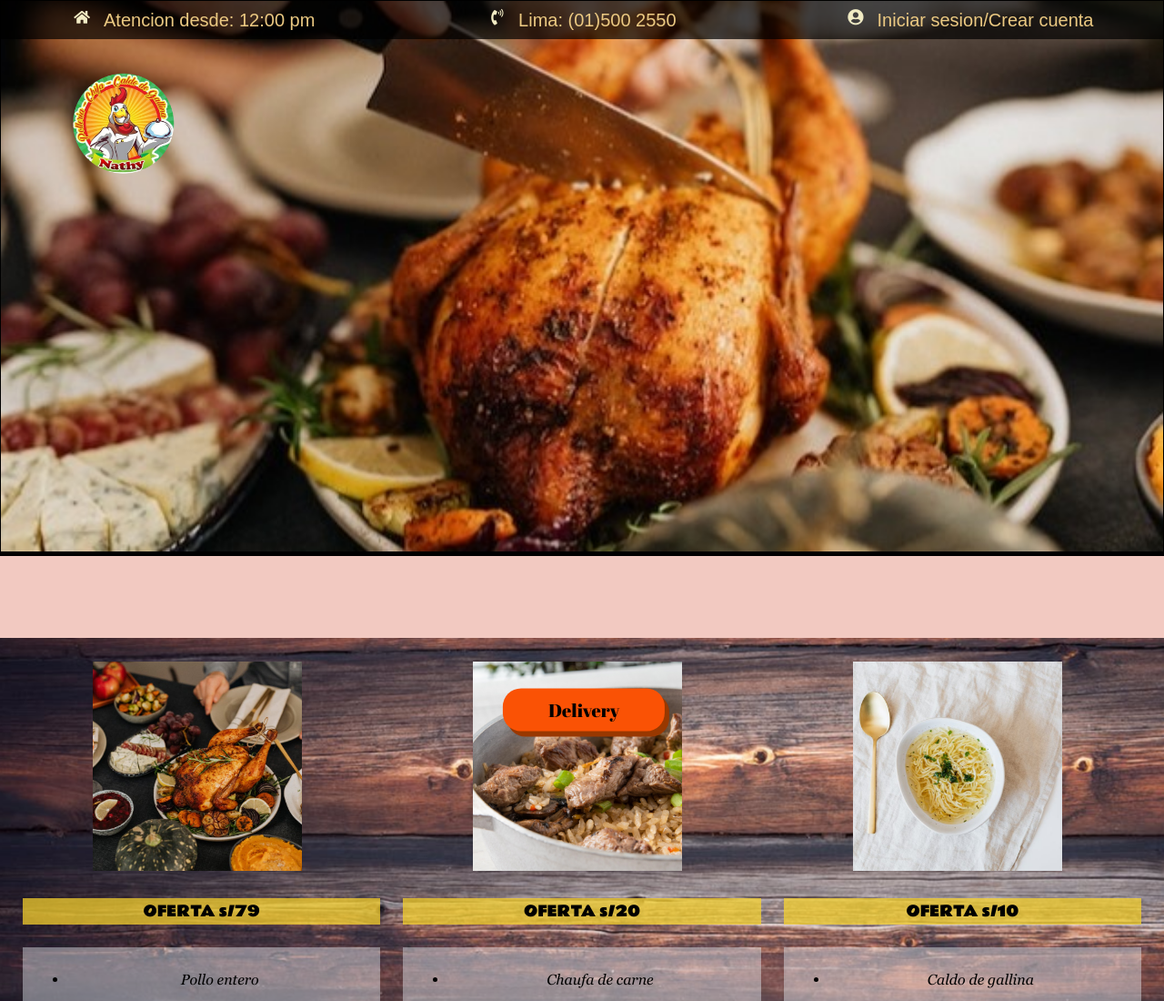
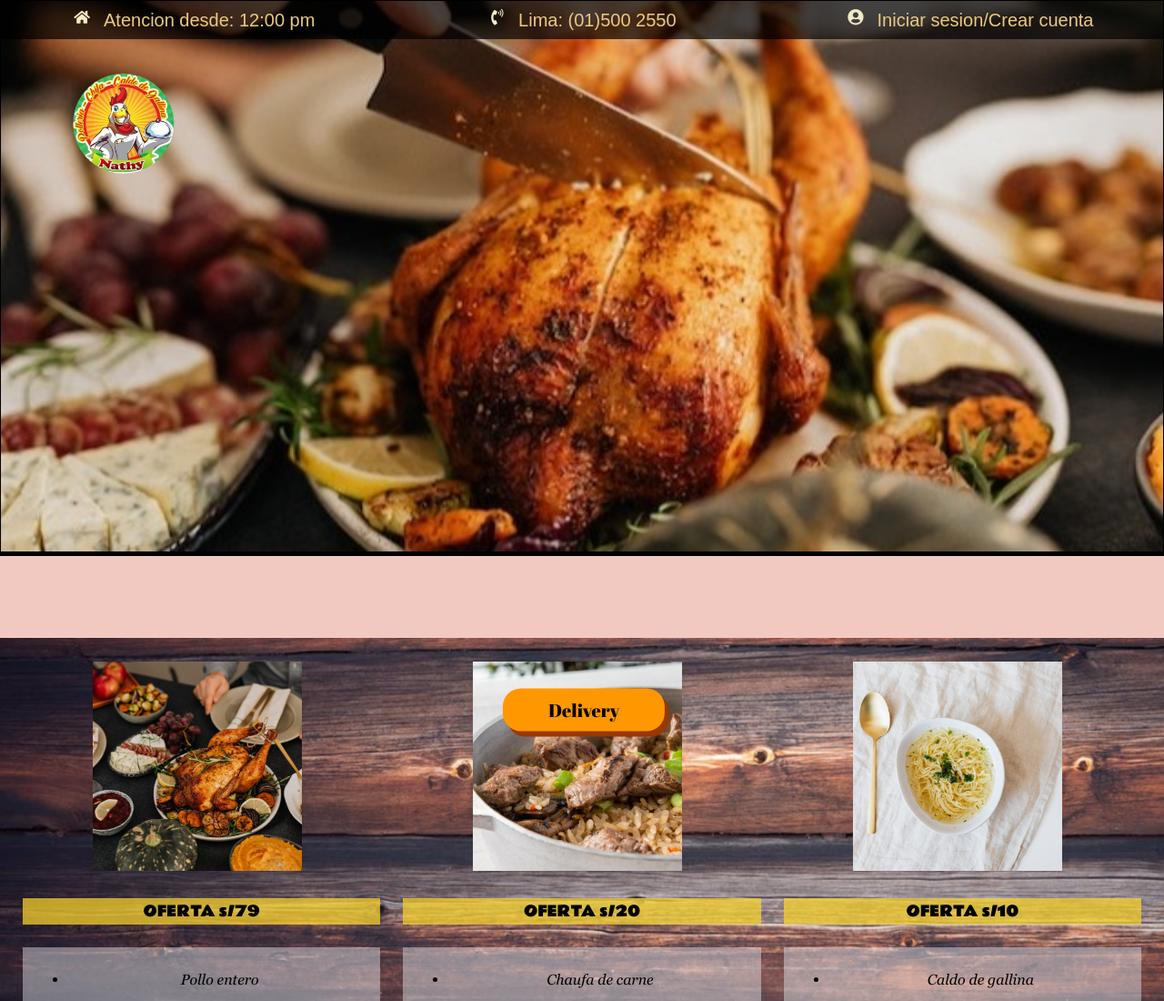
Before and after one commit to Crakkfeil/PROYECTO-PAG-WEB, a plain HTML site: page index.html in a window 1280 px wide. Shown: the top 1100 px of the page at 91% size. Drawn offline with Linux system fonts and the light colour scheme; a web font is replaced by a local one.

Commit message:
commit26/04

```diff
--- a/Encabezado.css
+++ b/Encabezado.css
@@ -115,3 +115,35 @@ body {
 
     }
 */
+
+.button-delivery {
+    background: rgb(255,151,0);
+    border: none;
+    z-index: 1;
+  }
+  .button-delivery:after {
+    position: absolute;
+    content: "";
+    width: 100%;
+    height: 0;
+    top: 0;
+    left: 0;
+    z-index: -1;
+    border-radius: 5px;
+    background-color: #eaf818;
+    background-image: linear-gradient(315deg, #eaf818 0%, #f6fc9c 74%);
+     box-shadow:inset 2px 2px 2px 0px rgba(255,255,255,.5) 7px 7px 20px 0px rgba(0,0,0,.1),
+     4px 4px 5px 0px rgba(0,0,0,.1);
+    transition: all 0.3s ease;
+  }
+  .button-delivery:hover {
+    color: #000;
+  }
+  .button-delivery:hover:after {
+    top: auto;
+    bottom: 0;
+    height: 100%;
+  }
+  .button-delivery:active {
+    top: 2px;
+  }
```
